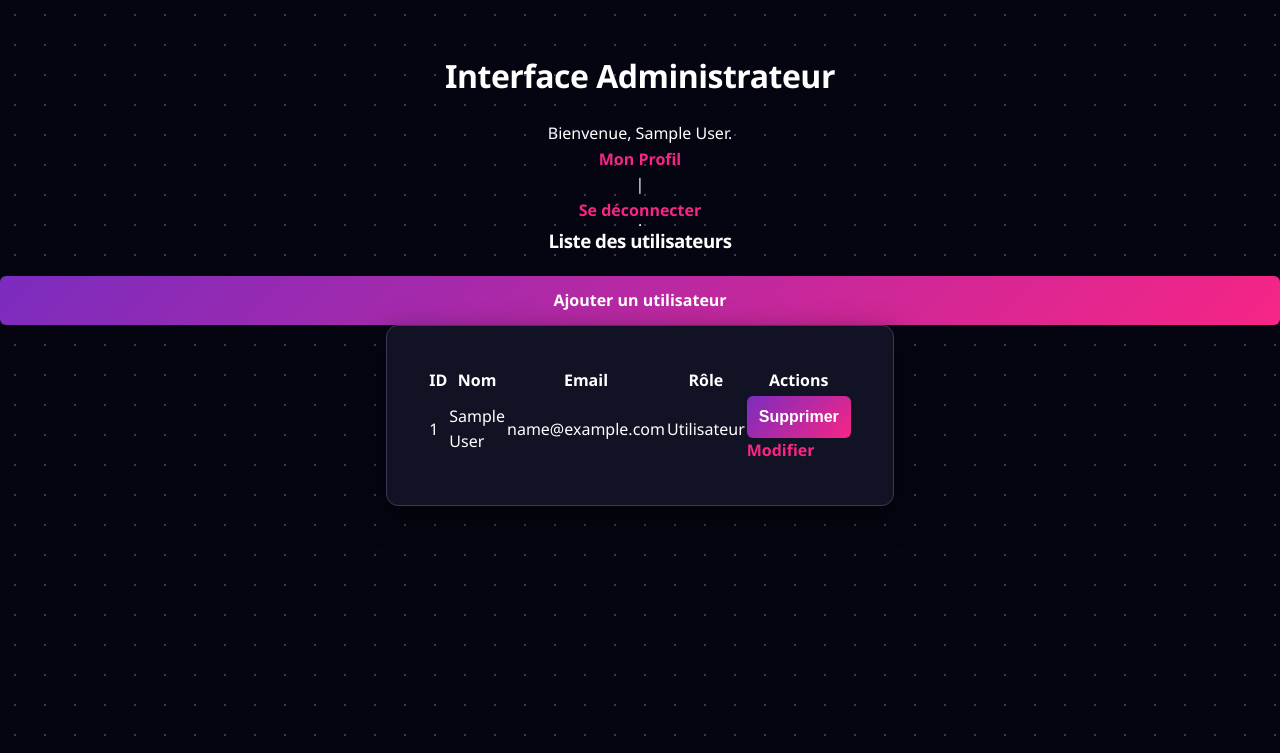
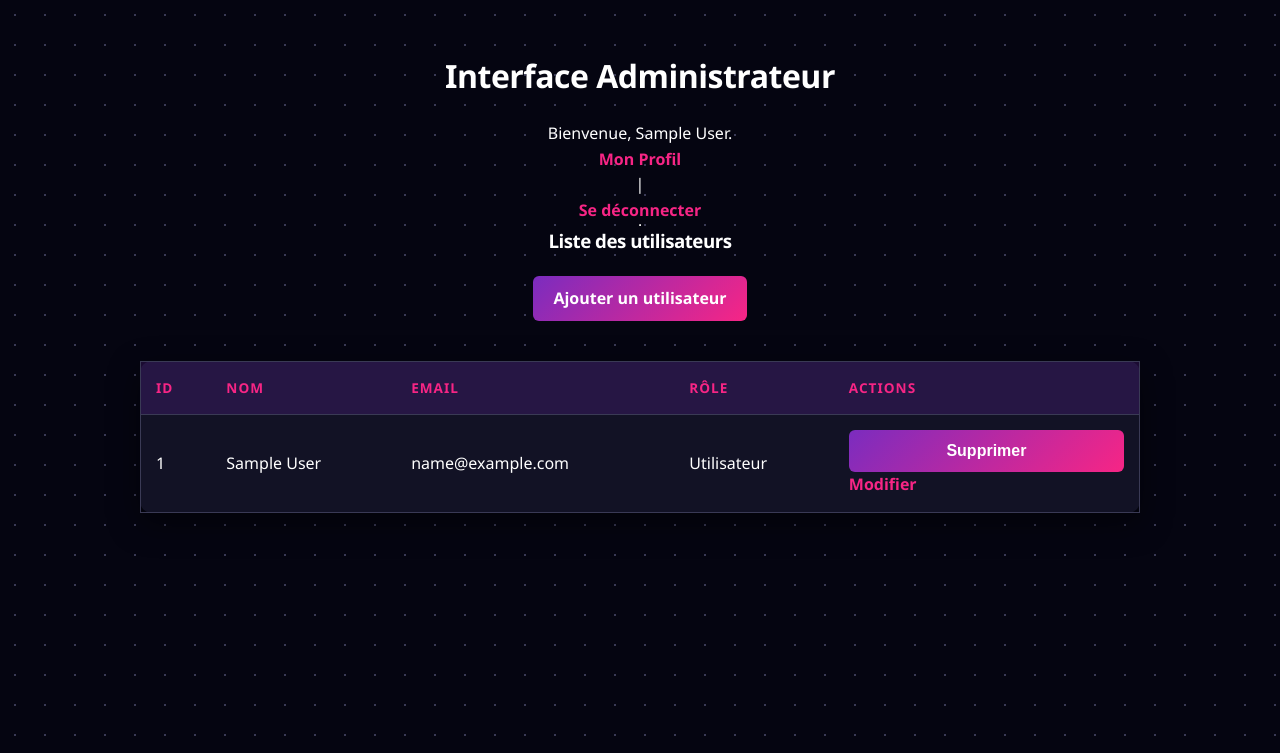
Before and after one commit to Detruni/cour_php, a PHP site: page /admin.php in a window 1280 px wide. Shown: the top 753 px of the page. Run offline with PHP 8.4, Linux system fonts and the light colour scheme; the visitor is signed in with stand-in values (Sample User, id 1); data comes from the database, SQL or seed files in the repository.

Commit message:
Design : Tableaux Admin et Feedback utilisateur

```diff
--- a/assets/css/style.css
+++ b/assets/css/style.css
@@ -117,3 +117,68 @@ button[type="submit"]:hover,
     transform: translateY(-2px);
     box-shadow: 0 5px 15px rgba(123, 44, 191, 0.4);
 }
+
+
+
+/* -----------------------------------------------------------
+   3. TABLEAUX & ADMIN
+----------------------------------------------------------- */
+
+body > table {
+    max-width: 1000px;
+}
+
+table {
+    width: 100%;
+    border-collapse: collapse;
+    margin-top: 20px;
+}
+
+th, td {
+    padding: 15px;
+    text-align: left;
+    border-bottom: 1px solid var(--border-color);
+}
+
+th {
+    background-color: rgba(123, 44, 191, 0.2);
+    color: #f72585;
+    text-transform: uppercase;
+    font-size: 0.85rem;
+    letter-spacing: 1px;
+}
+
+tr:hover {
+    background-color: rgba(255, 255, 255, 0.05);
+}
+
+.btn-red {
+    background: transparent;
+    border: 1px solid var(--danger);
+    color: var(--danger);
+    padding: 5px 10px;
+    border-radius: 4px;
+    cursor: pointer;
+    font-size: 0.9rem;
+}
+
+.btn-red:hover {
+    background-color: var(--danger);
+    color: white;
+}
+
+p[style*="color:red"], .error {
+    background-color: rgba(255, 71, 87, 0.1);
+    border-left: 4px solid var(--danger);
+    color: var(--danger) !important;
+    padding: 10px;
+    border-radius: 4px;
+    margin-bottom: 20px;
+}
+
+a.btn-green {
+    text-decoration: none;
+    width: auto;
+    padding: 10px 20px;
+    margin-bottom: 20px;
+}
```
